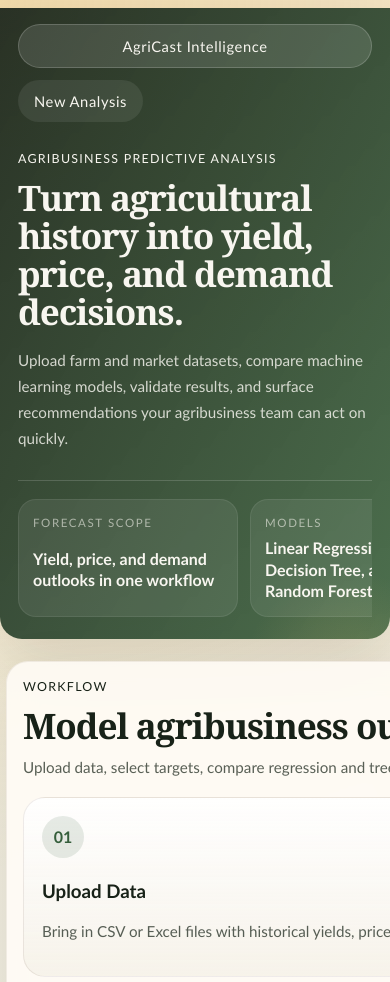
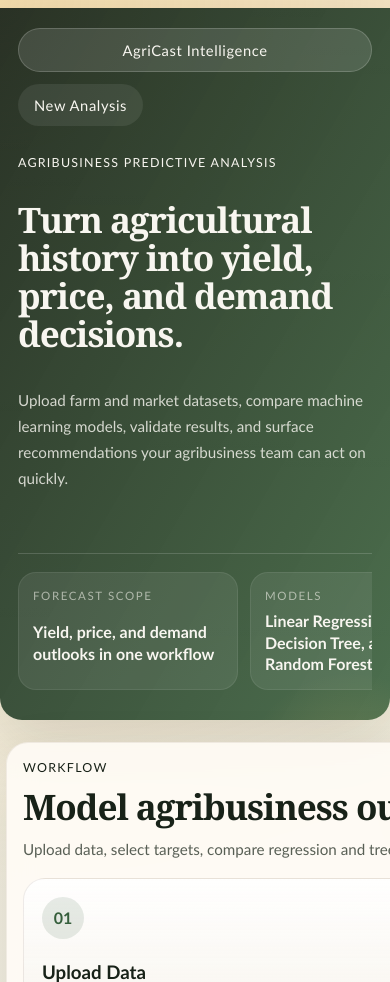
Before and after one commit to kgthunder-arch/Thunder-repository, a Flask app: page / in a window 390 px wide; the page is wider, and only the part inside the window is pictured. Shown: the top 982 px of that part. Run offline with Flask 3, Linux system fonts and the light colour scheme; some libraries are stand-ins or nearby versions.

Commit message:
Enlarge mobile hero section

```diff
--- a/static/css/styles.css
+++ b/static/css/styles.css
@@ -639,11 +639,24 @@ fieldset {
         max-width: 100vw;
         margin-left: calc(50% - 50vw);
         margin-right: calc(50% - 50vw);
+        min-height: 72svh;
+        padding-top: 22px;
+        padding-bottom: 28px;
         border-radius: 0 0 24px 24px;
     }
 
     .hero-copy {
+        max-width: none;
+        min-height: 100%;
+        display: flex;
+        flex-direction: column;
+        justify-content: space-between;
+        gap: 18px;
         padding-top: 28px;
+    }
+
+    .hero-text {
+        max-width: none;
     }
 
     .hero-shell::after {
@@ -718,6 +731,9 @@ fieldset {
         max-width: 100vw;
         margin-left: calc(50% - 50vw);
         margin-right: calc(50% - 50vw);
+        min-height: 70svh;
+        padding-top: 20px;
+        padding-bottom: 24px;
         padding-left: 18px;
         padding-right: 18px;
         border-radius: 0 0 22px 22px;
```
